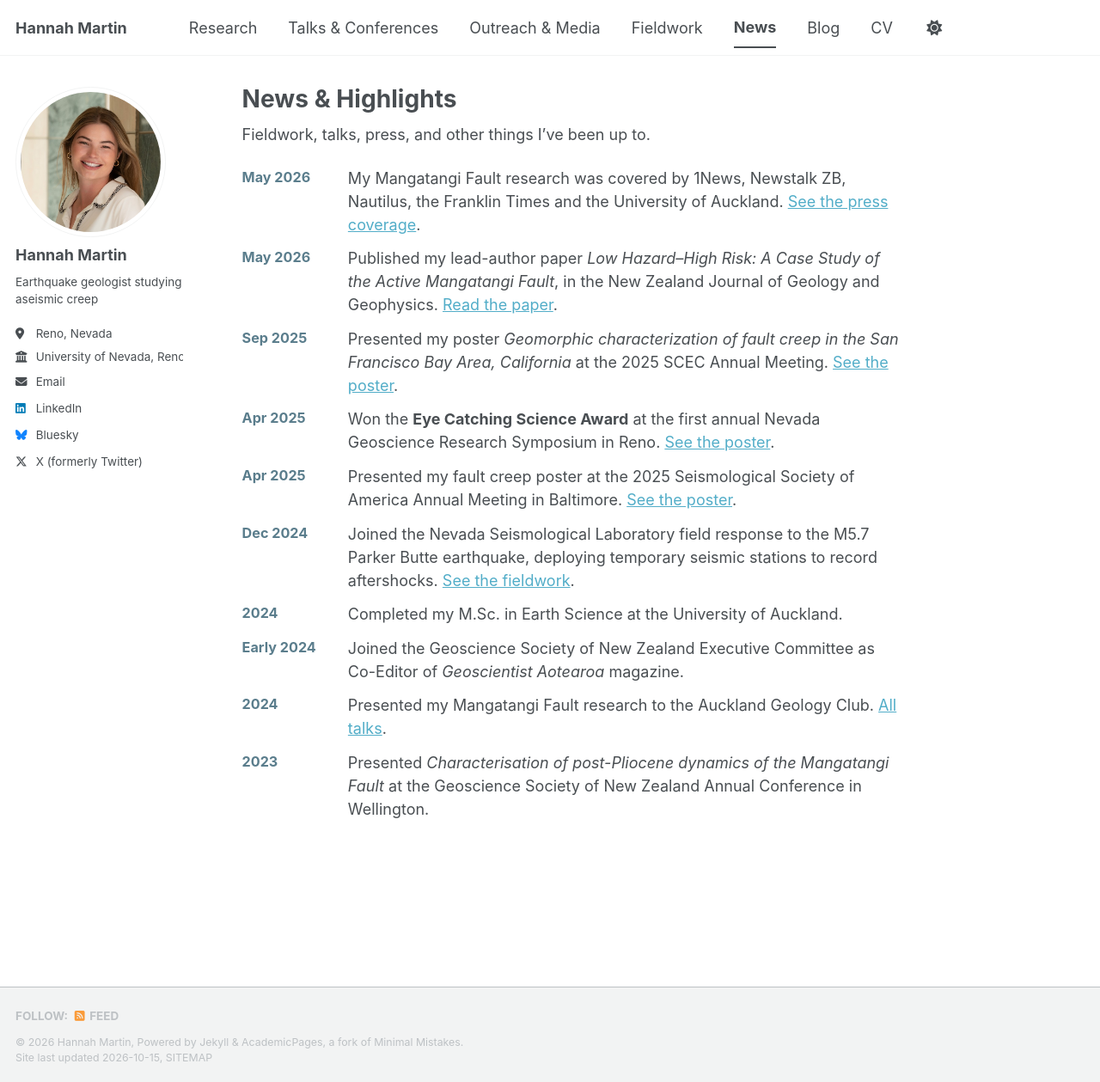
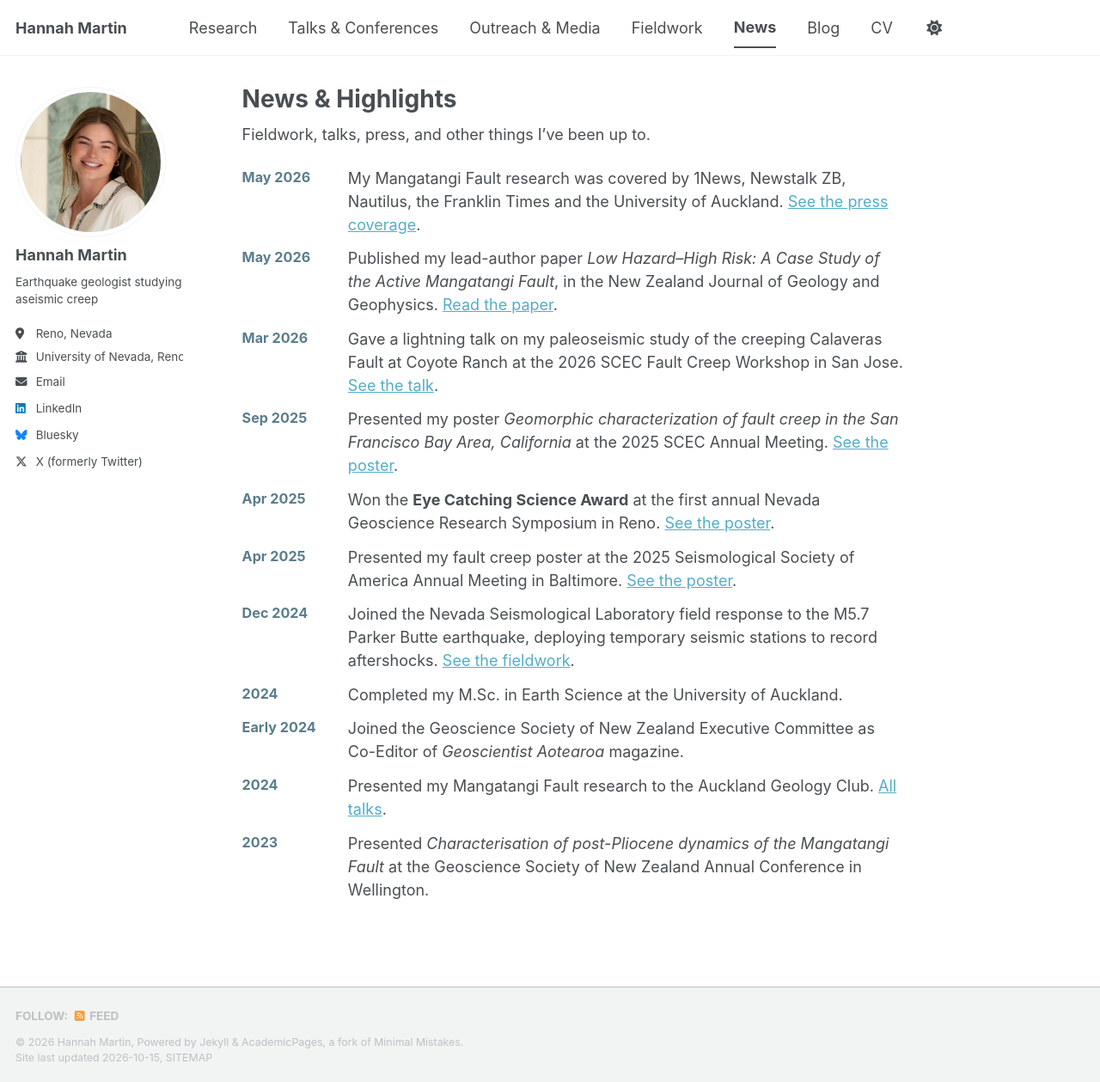
Before and after one commit to HannahMartinGeology/hannahmartingeology.github.io, a Jekyll site: the page built from _pages/news.md, in a window 1280 px wide and 1259 px high. Shown: the whole window at 86% size. Built offline with Jekyll 4.4.1, drawn with Linux system fonts in a browser that asks for light colours; a style sheet for code colours, icons or effects is not loaded.

Commit message:
Add 2026 SCEC Fault Creep Workshop lightning talk
Co-Authored-By: Claude Opus 5.5 (1M context) <noreply@anthropic.com>
Claude-Session: https://claude.ai/code/session_01DgkcoPr1qNd1CjQ2i3f6tK

```diff
--- a/_data/news.yml
+++ b/_data/news.yml
@@ -6,6 +6,9 @@
   text: "My Mangatangi Fault research was covered by 1News, Newstalk ZB, Nautilus, the Franklin Times and the University of Auckland. [See the press coverage](/outreach/#press)."
 - date: 2026-05-26
   text: "Published my lead-author paper *Low Hazard–High Risk: A Case Study of the Active Mangatangi Fault*, in the New Zealand Journal of Geology and Geophysics. [Read the paper](https://doi.org/10.1002/jgo2.70060)."
+- date: 2026-03-05
+  when: "Mar 2026"
+  text: "Gave a lightning talk on my paleoseismic study of the creeping Calaveras Fault at Coyote Ranch at the 2026 SCEC Fault Creep Workshop in San Jose. [See the talk](/talks/2026-scec-fault-creep-workshop)."
 - date: 2025-09-08
   when: "Sep 2025"
   text: "Presented my poster *Geomorphic characterization of fault creep in the San Francisco Bay Area, California* at the 2025 SCEC Annual Meeting. [See the poster](/talks/2025-scec-fault-creep)."
--- /dev/null
+++ b/_talks/2026-scec-fault-creep-workshop.md
@@ -0,0 +1,15 @@
+---
+title: "Paleoseismic Study of the Actively Creeping Calaveras Fault at Coyote Ranch"
+collection: talks
+type: "Lightning talk"
+permalink: /talks/2026-scec-fault-creep-workshop
+venue: "2026 SCEC Fault Creep Workshop"
+date: 2026-03-05
+location: "San Jose State University, San Jose, California"
+resource_url: "https://www.scec.org/wp-content/uploads/2026/03/2026_SCEC_Fault_Creep_Workshop_March_5_1327_Martin.pdf"
+resource_label: "View slides"
+figure: "/images/talks/scec-creep-workshop-2026.jpg"
+figure_caption: "Presenting my lightning talk at the 2026 SCEC Fault Creep Workshop."
+---
+
+A lightning talk at the [2026 SCEC Fault Creep Workshop](https://www.scec.org/events/2026-fault-creep-workshop/) (March 3–6, 2026), with Christie Rowe and Rich Koehler.
```
Also changed, not shown: images/talks/scec-creep-workshop-2026.jpg (added).
